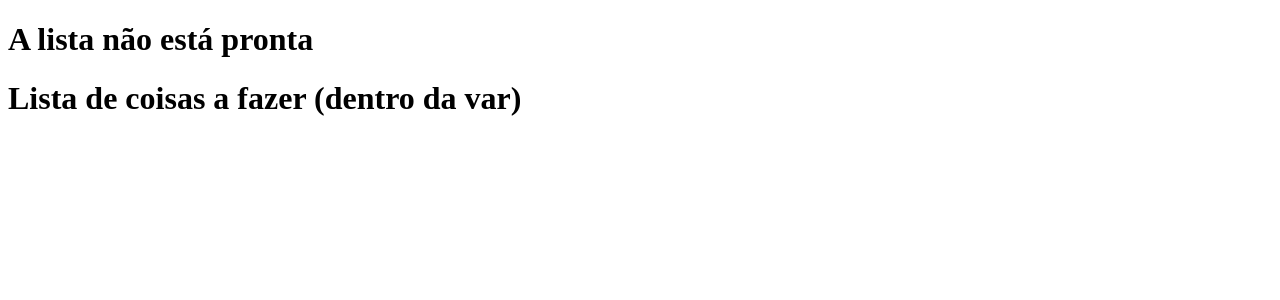
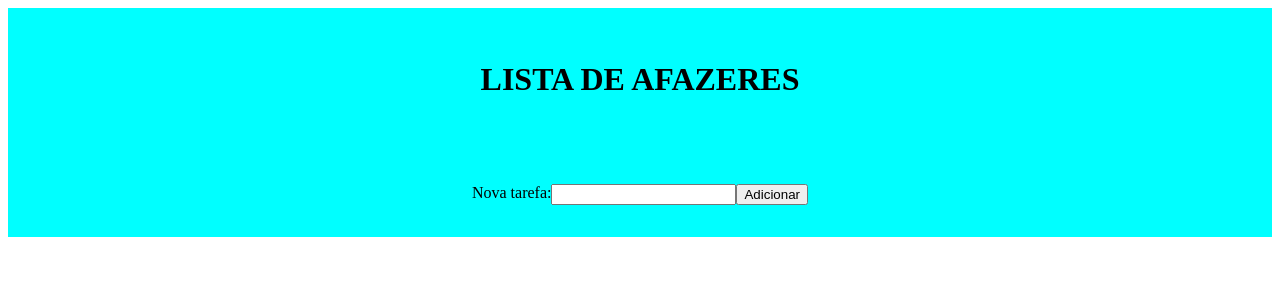
Before and after one commit to gpereira-blueedtech/blue_mod2_web_cloud_bd, a Flask app: page / in a window 1280 px wide. Shown: the top 300 px of the page. Run offline with Flask 2, Linux system fonts and the light colour scheme.

Commit message:
Aula08 - Lista quase pronta

```diff
--- a/Aula08/app.py
+++ b/Aula08/app.py
@@ -1,21 +1,29 @@
-from flask import Flask, render_template
+from flask import Flask, render_template, request, redirect
 
 app = Flask(__name__)
+itens = []
 
 @app.route('/')
 def index():
-    nomelista = "Lista de coisas a fazer (dentro da var)"
-    listapronta = False
+    nomelista = "LISTA DE AFAZERES"
 
     return render_template(
         'index.html',
         nomelista = nomelista,
-        listapronta = listapronta
+        itens=itens
         )
 
-@app.route('/pagina2')
-def pagina2():
-    return '<h1>Esse é a página 2!!</h1>'
+# @app.route('/pagina2')
+# def pagina2():
+#     return '<h1>Esse é a página 2!!</h1>'
+
+@app.route('/nova', methods=['POST','GET'])
+def nova():
+
+    if request.method == 'POST':
+        item = request.form['item']
+        itens.append(item)
+        return redirect('/')
 
 if __name__ == '__main__':
     app.run(debug=True)
--- /dev/null
+++ b/Aula08/static/css/style.css
@@ -0,0 +1,24 @@
+header {
+    background-color: aqua;
+    display:flex;
+    justify-content: center;
+    flex-wrap: wrap;
+    width: 100%;
+}
+
+#titulo {
+    width: 100%;
+    text-align: center;
+    padding: 2rem;
+}
+
+.formulario {
+    width: 100%;
+    display: flex;
+    justify-content: center;
+    padding: 2rem 3rem 2rem 3rem;
+}
+
+.entrada {
+    width: 50%
+}
--- a/Aula08/templates/index.html
+++ b/Aula08/templates/index.html
@@ -4,17 +4,24 @@
     <meta charset="UTF-8">
     <meta http-equiv="X-UA-Compatible" content="IE=edge">
     <meta name="viewport" content="width=device-width, initial-scale=1.0">
-    <title>Lista de Afazeres</title>
+    <link rel="stylesheet" type="text/css" href="../static/css/style.css">
 </head>
 <body>
-    <div>
-        {% if listapronta %}
-        <h1>{{nomelista}}</h1>
-        {% else %}
-        <h1>A lista não está pronta</h1>
-        <h1>{{nomelista}}</h1>
-        {% endif %}
+    <header>
+        <h1 id="titulo">{{nomelista}}</h1>
 
-    </div>
+        <form class="formulario" action="/nova" method="POST">
+            <label for="item">Nova tarefa:</label>
+            <input type="text" name="item" id="item">
+            <button type="submit">Adicionar</button>
+        </form>
+    </header>
+    <section>
+        <ul>
+            {% for item in itens %}
+            <li> {{item}}</li>
+            {% endfor %}
+        </ul>
+    </section>
 </body>
 </html>
```
